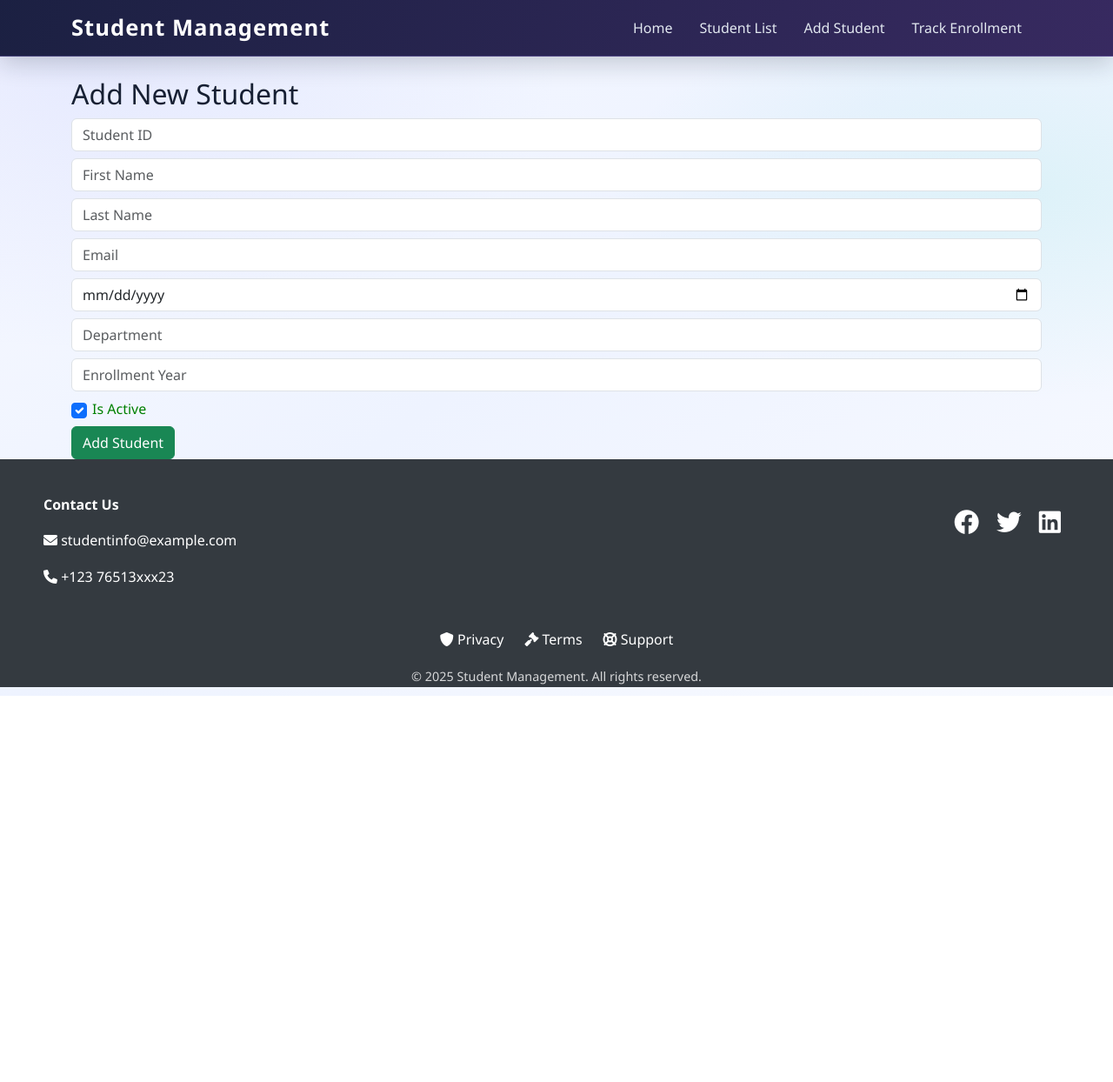
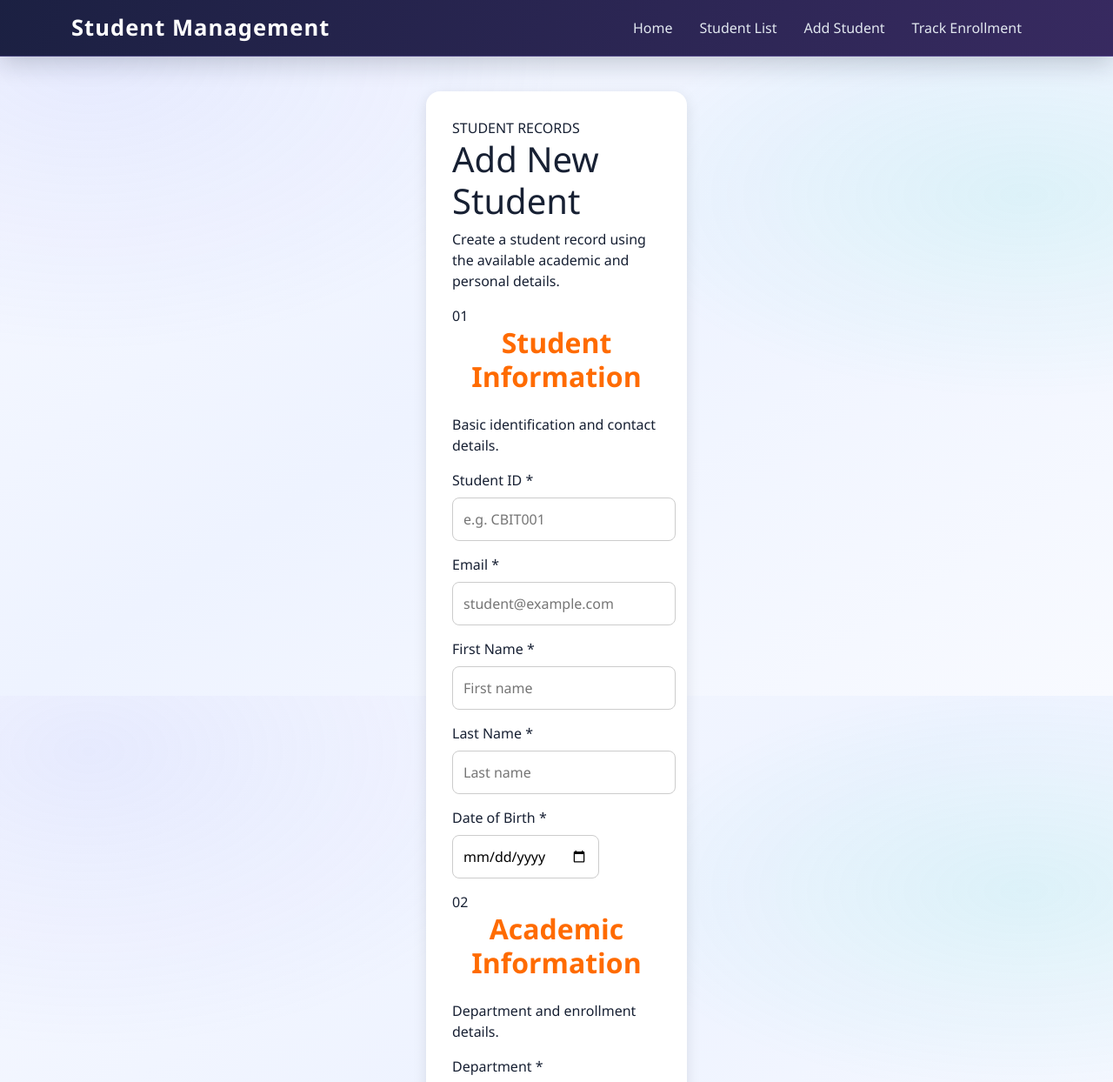
Before and after one commit to gopal1234561/student_management_system, a React (Create React App) app: page /add-student in a window 1280 px wide. Shown: the top 1244 px of the page at 87% size. Before the commit the page ends 800 px from the top, so only its background shows below. Built offline with nearby package versions, Linux system fonts and the light colour scheme; no server answers; a small style sheet from the web is missing.

Commit message:
Improve Add Student form structure and UX

```diff
--- a/src/pages/AddStudent.js
+++ b/src/pages/AddStudent.js
@@ -7,48 +7,147 @@ import './AddStudent.css';
 
 const API_URL = (process.env.REACT_APP_API_URL || 'https://student-management-system-1-cw3r.onrender.com').replace(/\/$/, '');
 
+const departmentOptions = ['CSE', 'ECE', 'IT', 'AIML', 'MECH', 'CS', 'CIVIL'];
+
 const AddStudent = () => {
   const [formData, setFormData] = useState({
-    studentId: '', firstName: '', lastName: '', email: '', dob: '',
-    department: '', enrollmentYear: '', isActive: true,
+    studentId: '',
+    firstName: '',
+    lastName: '',
+    email: '',
+    dob: '',
+    department: '',
+    enrollmentYear: '',
+    isActive: true,
   });
+  const [submitting, setSubmitting] = useState(false);
   const navigate = useNavigate();
 
   const handleChange = (e) => {
     const { name, value, type, checked } = e.target;
-    setFormData({ ...formData, [name]: type === 'checkbox' ? checked : value });
+    setFormData((current) => ({
+      ...current,
+      [name]: type === 'checkbox' ? checked : value,
+    }));
   };
 
   const handleSubmit = async (e) => {
     e.preventDefault();
     try {
-      await axios.post(`${API_URL}/students`, formData);
+      setSubmitting(true);
+      await axios.post(API_URL + '/students', formData);
       toast.success('Student added successfully!');
       navigate('/students');
     } catch (err) {
       console.error('Add Error:', err.response?.data || err.message);
       toast.error(err.response?.data?.error || 'Failed to add student');
+    } finally {
+      setSubmitting(false);
     }
   };
 
   return (
-    <div className="container mt-4">
-      <h2>Add New Student</h2>
-      <form onSubmit={handleSubmit}>
-        <input name="studentId" placeholder="Student ID" value={formData.studentId} onChange={handleChange} className="form-control mb-2" required />
-        <input name="firstName" placeholder="First Name" value={formData.firstName} onChange={handleChange} className="form-control mb-2" required />
-        <input name="lastName" placeholder="Last Name" value={formData.lastName} onChange={handleChange} className="form-control mb-2" required />
-        <input name="email" placeholder="Email" type="email" value={formData.email} onChange={handleChange} className="form-control mb-2" required />
-        <input name="dob" type="date" value={formData.dob} onChange={handleChange} className="form-control mb-2" required />
-        <input name="department" placeholder="Department" value={formData.department} onChange={handleChange} className="form-control mb-2" required />
-        <input name="enrollmentYear" type="number" placeholder="Enrollment Year" value={formData.enrollmentYear} onChange={handleChange} className="form-control mb-2" required />
-        <div className="form-check mb-2">
-          <input name="isActive" type="checkbox" className="form-check-input" checked={formData.isActive} onChange={handleChange} />
-          <label className="form-check-label">Is Active</label>
+    <main className="add-student-page">
+      <div className="add-student-container">
+        <div className="add-student-header">
+          <span className="add-student-kicker">STUDENT RECORDS</span>
+          <h1>Add New Student</h1>
+          <p>Create a student record using the available academic and personal details.</p>
         </div>
-        <button type="submit" className="btn btn-success">Add Student</button>
-      </form>
-    </div>
+
+        <form onSubmit={handleSubmit} className="add-student-form">
+          <section className="student-form-section">
+            <div className="student-form-section-heading">
+              <div>
+                <span>01</span>
+                <div>
+                  <h2>Student Information</h2>
+                  <p>Basic identification and contact details.</p>
+                </div>
+              </div>
+            </div>
+
+            <div className="student-form-grid">
+              <div className="student-field">
+                <label htmlFor="studentId">Student ID <span>*</span></label>
+                <input id="studentId" name="studentId" placeholder="e.g. CBIT001" value={formData.studentId} onChange={handleChange} required />
+              </div>
+
+              <div className="student-field">
+                <label htmlFor="email">Email <span>*</span></label>
+                <input id="email" name="email" type="email" placeholder="student@example.com" value={formData.email} onChange={handleChange} required />
+              </div>
+
+              <div className="student-field">
+                <label htmlFor="firstName">First Name <span>*</span></label>
+                <input id="firstName" name="firstName" placeholder="First name" value={formData.firstName} onChange={handleChange} required />
+              </div>
+
+              <div className="student-field">
+                <label htmlFor="lastName">Last Name <span>*</span></label>
+                <input id="lastName" name="lastName" placeholder="Last name" value={formData.lastName} onChange={handleChange} required />
+              </div>
+
+              <div className="student-field">
+                <label htmlFor="dob">Date of Birth <span>*</span></label>
+                <input id="dob" name="dob" type="date" value={formData.dob} onChange={handleChange} required />
+              </div>
+            </div>
+          </section>
+
+          <section className="student-form-section">
+            <div className="student-form-section-heading">
+              <div>
+                <span>02</span>
+                <div>
+                  <h2>Academic Information</h2>
+                  <p>Department and enrollment details.</p>
+                </div>
+              </div>
+            </div>
+
+            <div className="student-form-grid">
+              <div className="student-field">
+                <label htmlFor="department">Department <span>*</span></label>
+                <select id="department" name="department" value={formData.department} onChange={handleChange} required>
+                  <option value="">Select department</option>
+                  {departmentOptions.map((department) => (
+                    <option key={department} value={department}>{department}</option>
+                  ))}
+                </select>
+              </div>
+
+              <div className="student-field">
+                <label htmlFor="enrollmentYear">Enrollment Year <span>*</span></label>
+                <input id="enrollmentYear" name="enrollmentYear" type="number" min="2000" max="2100" placeholder="e.g. 2026" value={formData.enrollmentYear} onChange={handleChange} required />
+              </div>
+            </div>
+          </section>
+
+          <section className="student-form-section student-status-section">
+            <div className="student-status-copy">
+              <div className="student-status-icon">✓</div>
+              <div>
+                <h2>Student Status</h2>
+                <p>Active students are included in active-student statistics.</p>
+              </div>
+            </div>
+            <label className="student-active-toggle">
+              <input name="isActive" type="checkbox" checked={formData.isActive} onChange={handleChange} />
+              <span className="student-toggle-track"><span /></span>
+              <span>Is Active</span>
+            </label>
+          </section>
+
+          <div className="add-student-actions">
+            <button type="button" className="btn btn-outline-secondary" onClick={() => navigate('/students')} disabled={submitting}>Cancel</button>
+            <button type="submit" className="btn btn-success" disabled={submitting}>
+              {submitting ? 'Adding Student...' : 'Add Student'}
+            </button>
+          </div>
+        </form>
+      </div>
+    </main>
   );
 };
 
```
